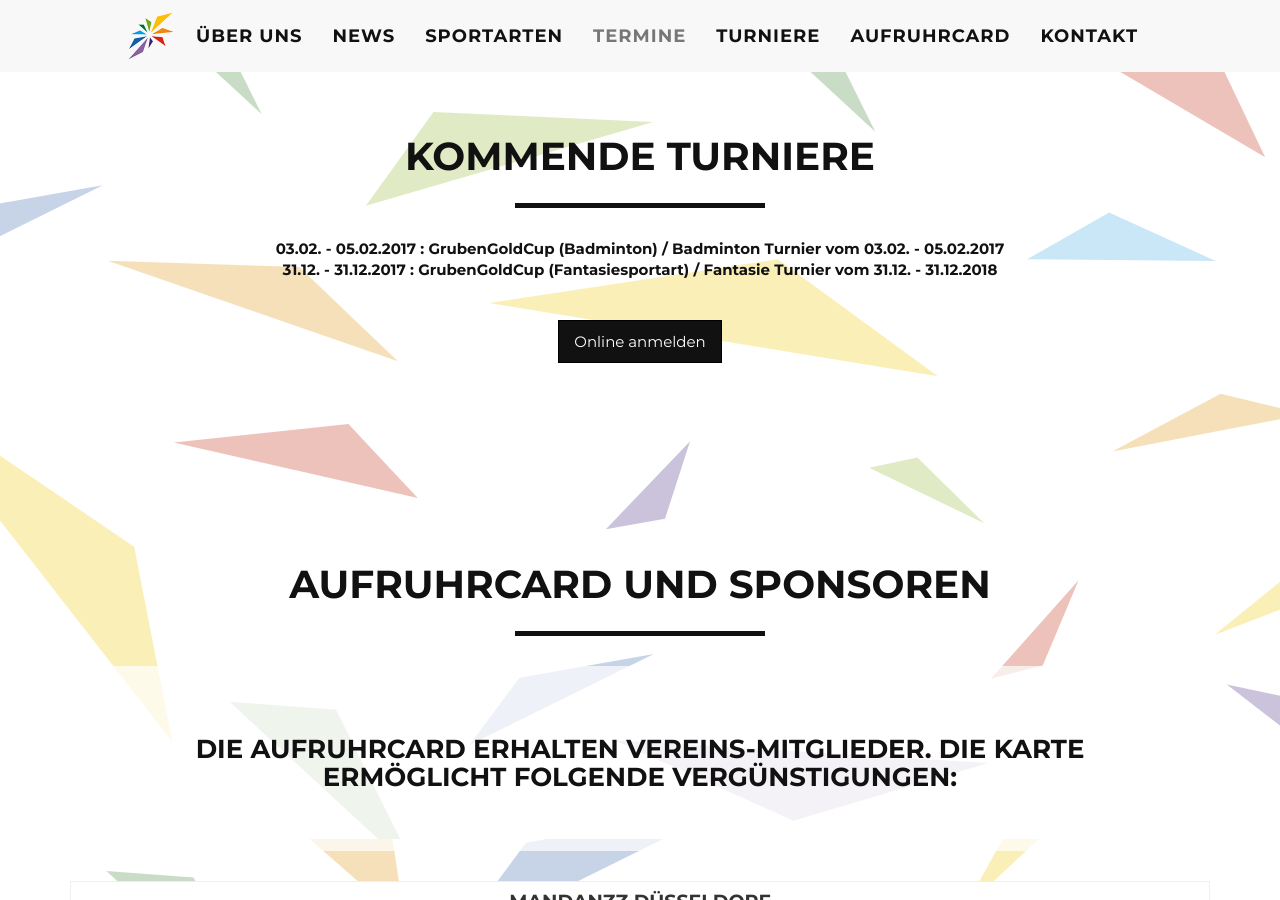
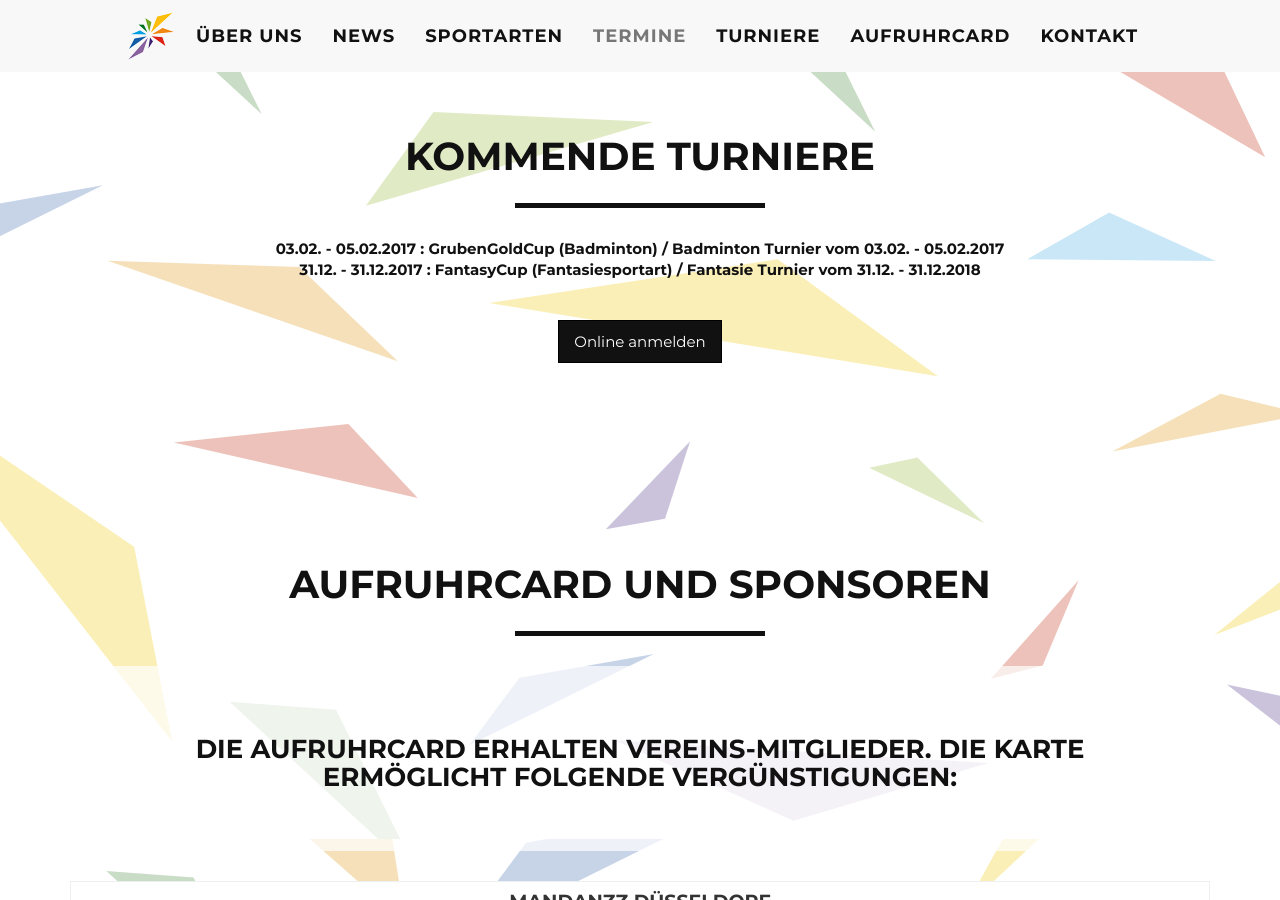
Before and after one commit to scarweb/scarweb.github.io, a Jekyll site: the page built from index.html, in a window 1280 px wide and 900 px high, scrolled down 3661 px. Built offline with Jekyll 4.4.1, drawn with Linux system fonts in a browser that asks for light colours.

Commit message:
Update tourniere.yml

```diff
--- a/_data/tourniere.yml
+++ b/_data/tourniere.yml
@@ -2,6 +2,6 @@
   datum: 03.02. - 05.02.2017
   text: Badminton Turnier vom 03.02. - 05.02.2017
 
-- name: GrubenGoldCup (Fantasiesportart)
+- name: FantasyCup (Fantasiesportart)
   datum: 31.12. - 31.12.2017
   text: Fantasie Turnier vom 31.12. - 31.12.2018
```
